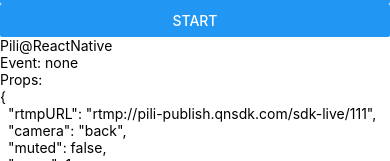
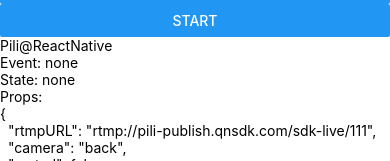
Before and after one commit to Johnny1994/pili-startkit, a React Native app: screen / in a window 390 px wide. Shown: the part 161-322 px from the top of the page. Built offline with nearby package versions, Linux system fonts and the light colour scheme.

Commit message:
add state text

```diff
--- a/App.js
+++ b/App.js
@@ -86,11 +86,8 @@ export default class App extends Component {
       )
     }
 
-    const eventText = (
-      this.state.event != null
-      ? JSON.stringify(this.state.event)
-      : 'none'
-    )
+    const eventText = this.state.event != null ? JSON.stringify(this.state.event) : 'none'
+    const stateText = this.state.event != null ? this.state.event.state : 'none'
     const props = {
       ...streamingConfig,
       onStateChange: e => this.logEvent(e.nativeEvent),
@@ -116,6 +113,7 @@ export default class App extends Component {
           <ScrollView style={{ flex: 1, backgroundColor : 'white'}}>
             <Text>Pili@ReactNative</Text>
             <Text>Event: {eventText}</Text>
+            <Text>State: {stateText}</Text>
             <Text>Props: </Text>
             <Text>{propsText}</Text>
           </ScrollView>
```
